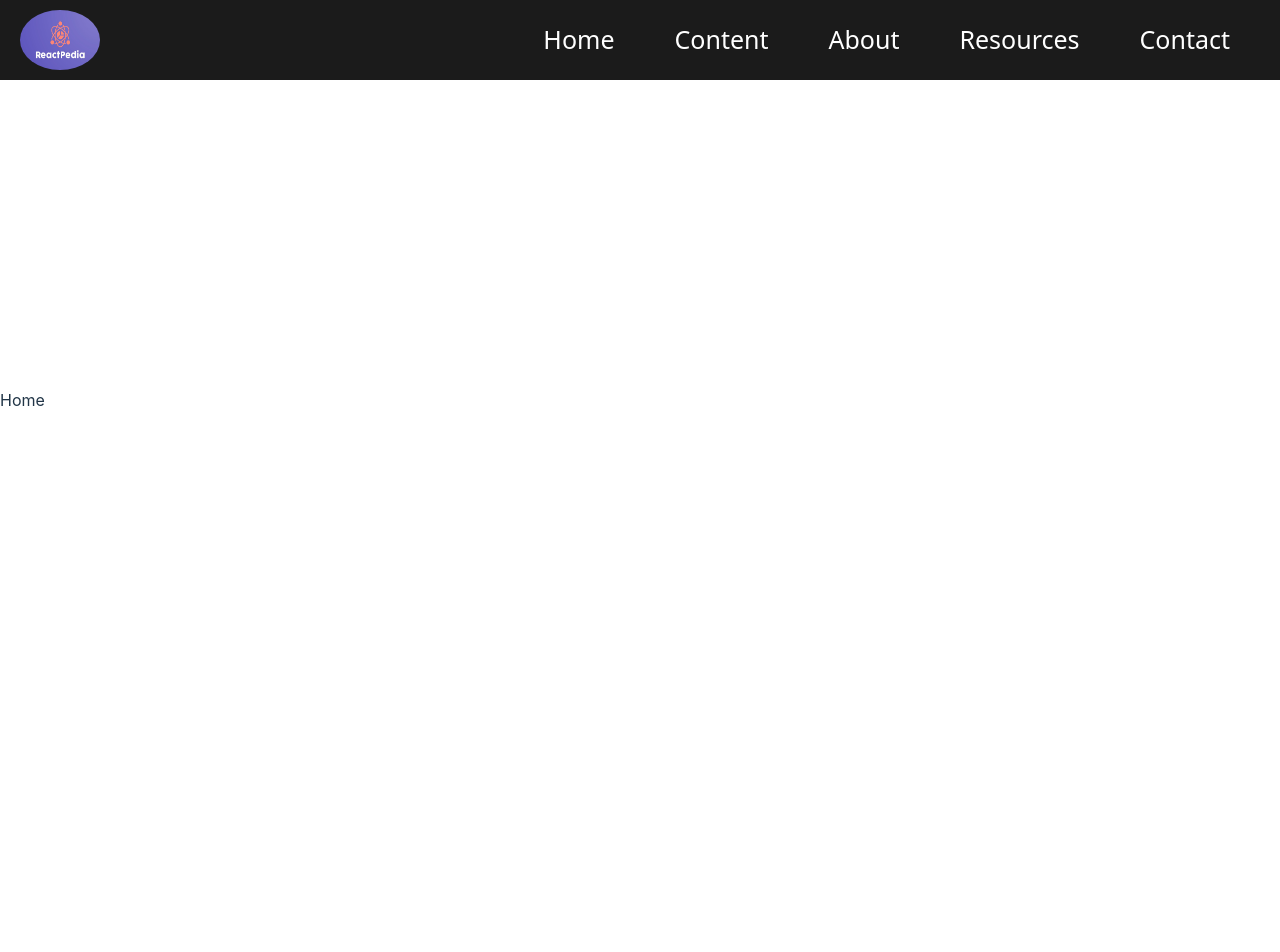
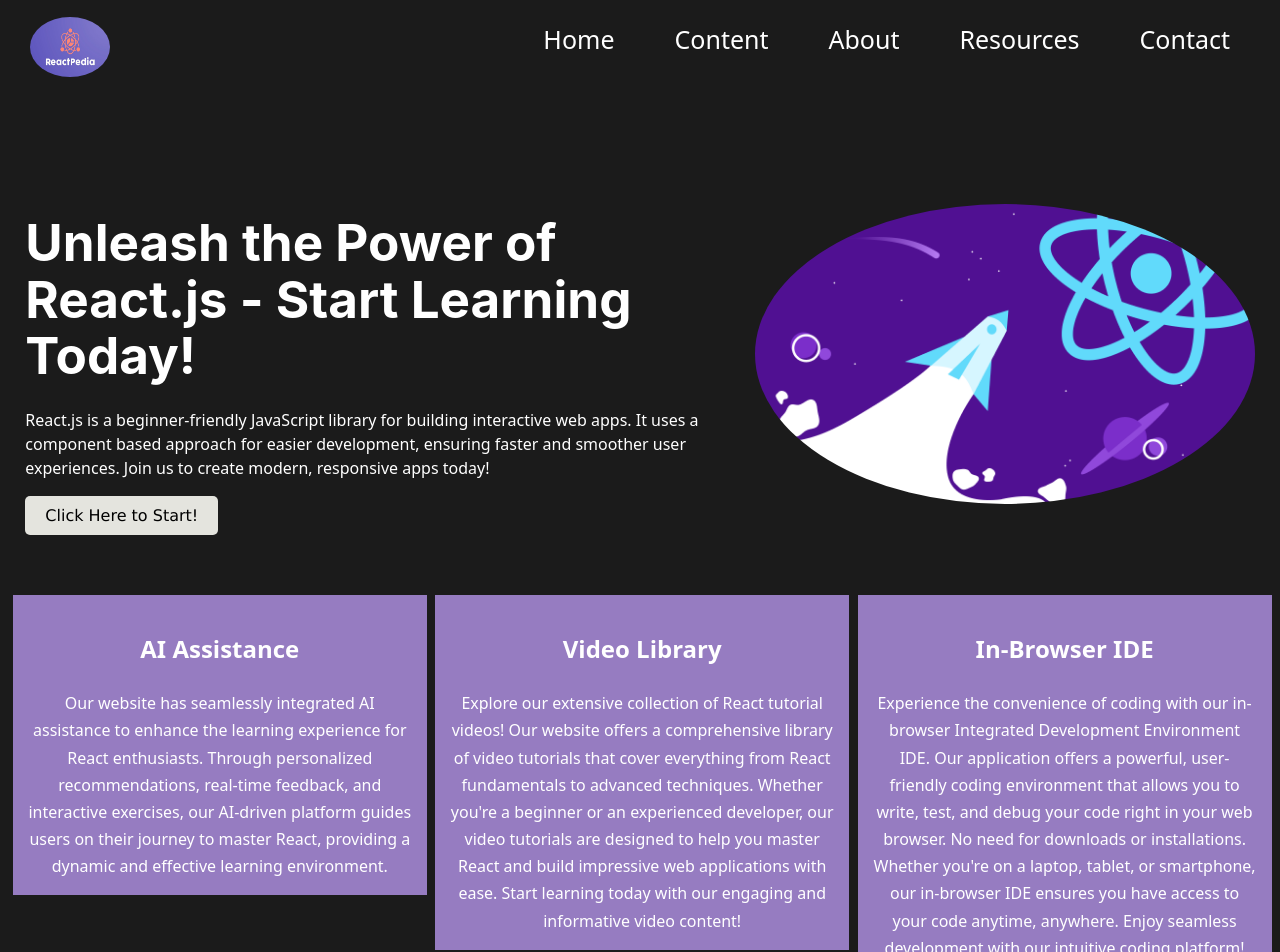
Before and after one commit to anthony-gudiel/reactpedia, a React (Vite) app in the folder app/: page / in a window 1280 px wide. Shown: the top 952 px of the page. Before the commit the page ends 800 px from the top, so only its background shows below. Built offline with nearby package versions, Linux system fonts and the light colour scheme.

Commit message:
Added all elements needed for landing page in home.jsx and home.css. Also made changes to header.css so that the header shrinks for smaller screen sizes

```diff
--- a/app/src/components/header.css
+++ b/app/src/components/header.css
@@ -5,9 +5,8 @@
   display: flex;
   justify-content: flex-end;
   align-items: center;
-  position: fixed;
-  top: 0;
-  z-index: 100;
+  font-family: system-ui, -apple-system, BlinkMacSystemFont, 'Segoe UI', Roboto, Oxygen, Ubuntu, Cantarell, 'Open Sans', 'Helvetica Neue', sans-serif;
+  font-weight: lighter;
 }
 
 .links {
@@ -21,17 +20,52 @@
   color: white;
   margin-left: 60px;
   font-size: 25px;
-  font-family: system-ui, -apple-system, BlinkMacSystemFont, 'Segoe UI', Roboto, Oxygen, Ubuntu, Cantarell, 'Open Sans', 'Helvetica Neue', sans-serif;
-  font-weight: lighter;
+  font-weight:lighter ;
+  &:hover {
+    color: #0056b3;
+}
 }
 
 .header-logo img{
-margin-top: 10px;
-margin-left: 20px;
+margin-top: 17px;
+margin-left: 30px;
+border-radius: 50%;
+width: 80px;
+height: 60px;
 position: absolute;
 top: 0;
 left: 0;
-border-radius: 50%;
-width: 80px;
-height: 60px;
 }
+
+@media (max-width: 815px) {
+.header {
+  height: 60px; /* Adjust the header height for smaller screens */
+}
+
+.links a {
+  margin-left: 30px; /* Adjust the link margin for smaller screens */
+  font-size: 20px; /* Adjust the link font size for smaller screens */
+}
+
+.header-logo img {
+  width: 60px; /* Adjust the logo size for smaller screens */
+  height: 50px; /* Adjust the logo size for smaller screens */
+}
+}
+
+@media (max-width: 615px) {
+.header {
+  height: 40px; /* Adjust the header height for smaller screens */
+}
+
+.links a {
+  margin-top: 20px;
+  margin-left: 13px; /* Adjust the link margin for even smaller screens */
+  font-size: 18px; /* Adjust the link font size for even smaller screens */
+}
+
+.header-logo img {
+  width: 40px; /* Adjust the logo size for even smaller screens */
+  height: 30px; /* Adjust the logo size for even smaller screens */
+}
+}
--- a/app/src/pages/home/home.css
+++ b/app/src/pages/home/home.css
@@ -1,4 +1,99 @@
-h1, p {
-    margin: 0;
-    padding: 0;
-}
+body{
+    background-color: #1b1b1b;
+  }
+
+  .container-1{
+    position: relative;
+    display: flex;
+    justify-content: space-evenly;
+    align-items: center;
+    margin-top: 100px;
+    flex-wrap: wrap;
+  }
+
+  .circular-image img{
+    border-radius: 50%;
+    width: 500px;
+    height: 300px;
+    flex: 1;
+  }
+
+  .landingText{
+    max-width: 55%;
+    color: white;
+  }
+
+  .landingTitle{
+    margin-bottom: -10px;
+  }
+
+  .landingSummary{
+    font-family: system-ui, -apple-system, BlinkMacSystemFont, 'Segoe UI', Roboto, Oxygen, Ubuntu, Cantarell, 'Open Sans', 'Helvetica Neue', sans-serif;
+    font-weight: lighter;
+    line-height: 1.5;
+  }
+
+
+  .custom-button {
+    background-color: #E4E4DE;
+    padding: 10px 20px;
+    border: none;
+    border-radius: 5px;
+    cursor: pointer;
+    max-width: 200px;
+    font-family: Verdana, Geneva, Tahoma, sans-serif;
+  }
+
+  .custom-button:hover {
+    background-color: #0056b3;
+  }
+
+  .custom-button a {
+    text-decoration: none;
+    color: black;
+  }
+
+  .information-parent{
+    color: white;
+    font-family: system-ui, -apple-system, BlinkMacSystemFont, 'Segoe UI', Roboto, Oxygen, Ubuntu, Cantarell, 'Open Sans', 'Helvetica Neue', sans-serif;
+    line-height: 1.7;
+    position: relative;
+    margin-top: 60px;
+  }
+
+  .information-1{
+    text-align: center;
+    max-width: 30%;
+    left: 1%;
+    width:auto;
+    height: auto;
+    position: absolute;
+    background-color: rgb(150, 124, 193);
+    padding: 15px;
+  }
+
+  .information-2{
+    text-align: center;
+    max-width: 30%;
+    left: 34%;
+    width:auto;
+    height: auto;
+    position: absolute;
+    background-color: rgb(150, 124, 193);
+    padding: 15px;
+  }
+
+  .information-3{
+    text-align: center;
+    max-width: 30%;
+    left: 67%;
+    position: relative;
+    background-color: rgb(150, 124, 193);
+    padding: 15px;
+    width:auto;
+    height: auto;
+  }
+
+  .information-parent h1{
+    font-size: xx-large;
+  }
--- a/app/src/pages/home/home.jsx
+++ b/app/src/pages/home/home.jsx
@@ -1,11 +1,44 @@
 import React from 'react'
+import './home.css'
+import imageSrc from '/src/assets/react-rocket-ship.png';
+import { Link } from 'react-router-dom';
 
 export const Home = () => {
   return (
     <div className='Home'>
-      <div className='landingTitle'>
-        <p>Home</p>
-      </div>
+      <div className='container-1'>
+          <div className='landingText'>
+            <div className='landingTitle'>
+             <h1>Unleash the Power of React.js - Start Learning Today!</h1>
+            </div>
+            <div className='landingSummary'>
+              <p> React.js is a beginner-friendly JavaScript library for building interactive web apps.
+              It uses a component based approach for easier development, ensuring faster and smoother
+              user experiences. Join us to create modern, responsive apps today!
+              </p>
+            </div>
+            <button className='custom-button'>
+              <Link to='/content'>Click Here to Start!</Link>
+            </button>
+          </div>
+          <div className='circular-image'>
+            <img src={imageSrc} alt="Failed to load." />
+          </div>
+          <div className='information-parent'>
+            <div className='information-1'>
+              <h2> AI Assistance </h2>
+              Our website has seamlessly integrated AI assistance to enhance the learning experience for React enthusiasts. Through personalized recommendations, real-time feedback, and interactive exercises, our AI-driven platform guides users on their journey to master React, providing a dynamic and effective learning environment.
+            </div>
+            <div className='information-2'>
+              <h2> Video Library </h2>
+              Explore our extensive collection of React tutorial videos! Our website offers a comprehensive library of video tutorials that cover everything from React fundamentals to advanced techniques. Whether you're a beginner or an experienced developer, our video tutorials are designed to help you master React and build impressive web applications with ease. Start learning today with our engaging and informative video content!
+            </div>
+            <div className='information-3'>
+              <h2> In-Browser IDE </h2>
+              Experience the convenience of coding with our in-browser Integrated Development Environment IDE. Our application offers a powerful, user-friendly coding environment that allows you to write, test, and debug your code right in your web browser. No need for downloads or installations. Whether you're on a laptop, tablet, or smartphone, our in-browser IDE ensures you have access to your code anytime, anywhere. Enjoy seamless development with our intuitive coding platform!
+            </div>
+          </div>
+        </div>
     </div>
   )
 }
```
Also changed, not shown: app/src/assets/react-rocket-ship.png (added).
